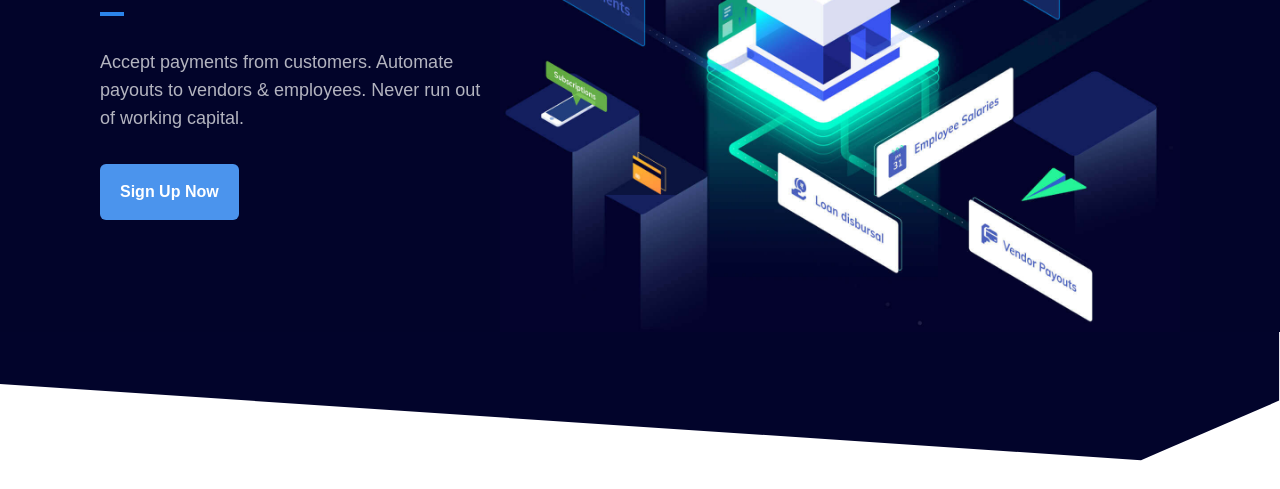
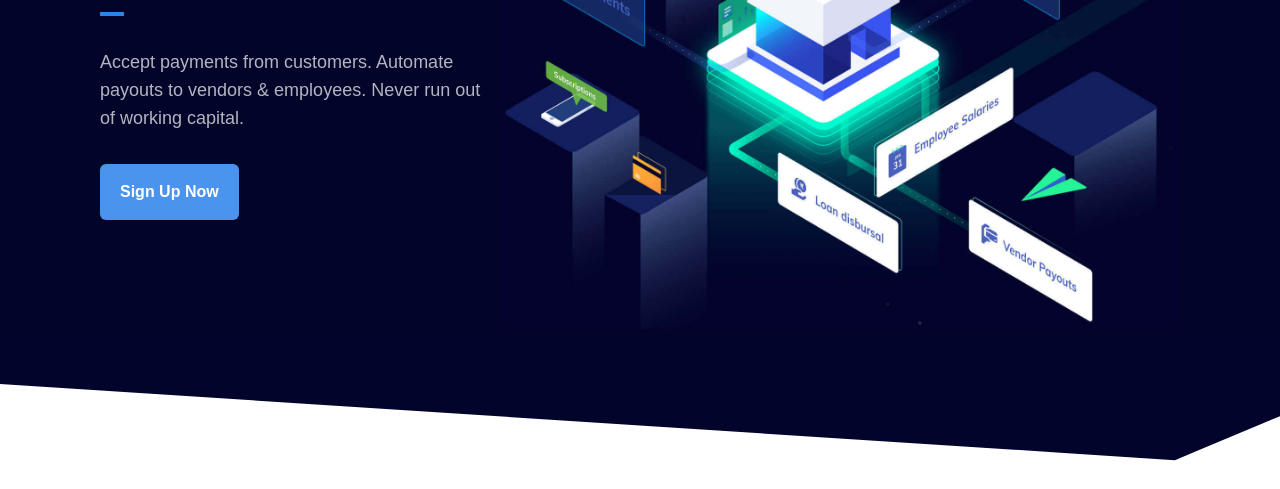
Before and after one commit to gopiraman27/rozapay-clone, a website built with Vite: page index.html in a window 1280 px wide. Shown: the part 311-800 px from the top of the page. Built offline with nearby package versions, Linux system fonts and the light colour scheme.

```diff
--- a/index.html
+++ b/index.html
@@ -7,7 +7,7 @@
     <link rel="stylesheet" href="main.css">
 </head>
 <body>
-    <div class=" w-full overflow-x-hidden scroll-smooth ">
+    <div class=" w-full overflow-x-hidden scroll-smooth  relative">
 
         <div class=" bg-deepBlue">
             <nav class="flex w-[1080px] m-auto  justify-between items-center">
@@ -120,11 +120,23 @@
         </div>
 
         <!-- shape part-->
-        <div class="">
+        <div class="w-[103%]">
             <img src="./image/hero-shape.svg" alt=""
             class="w-full object-fill ">
         </div>
 
+
+        <!-- featurfection -->
+
+
+
+
+        <!-- payment gateway -->
+
+
+
+
+
     </div>
 </body>
 </html>
```
